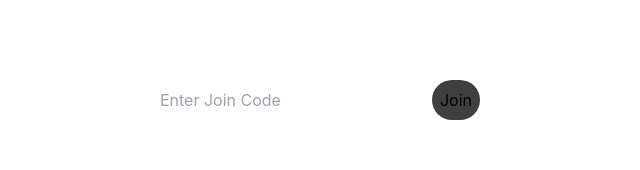
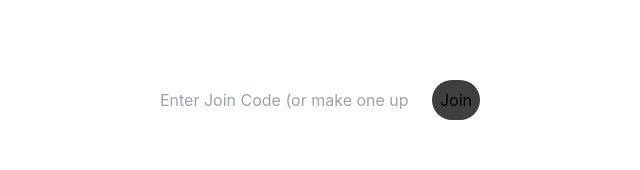
Before and after one commit to flatypus/electric-hockey, a Next.js app: page / in a window 1280 px wide. Shown: the top 170 px of the page, without its empty margins (324-964 px from the left). Built offline with nearby package versions, Linux system fonts and the light colour scheme.

Commit message:
Update index.tsx

```diff
--- a/pages/index.tsx
+++ b/pages/index.tsx
@@ -9,7 +9,7 @@ function Home() {
     <div className="w-full h-full grid place-items-center">
       <div className="flex flex-row gap-x-4 m-20">
         <input
-          placeholder="Enter Join Code"
+          placeholder="Enter Join Code (or make one up to create a new room)"
           onChange={(e) => setJoinCode(e.target.value)}
           className="outline-none p-2 rounded-full"
         ></input>
```
